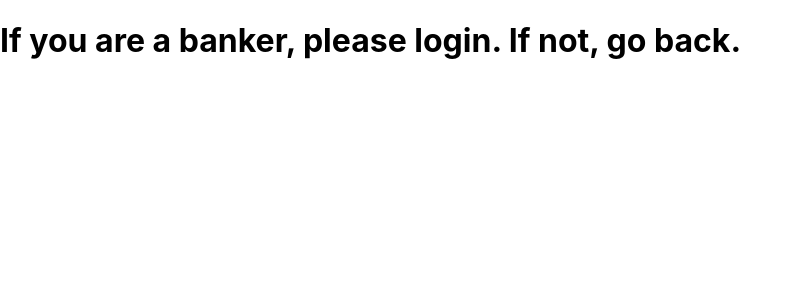
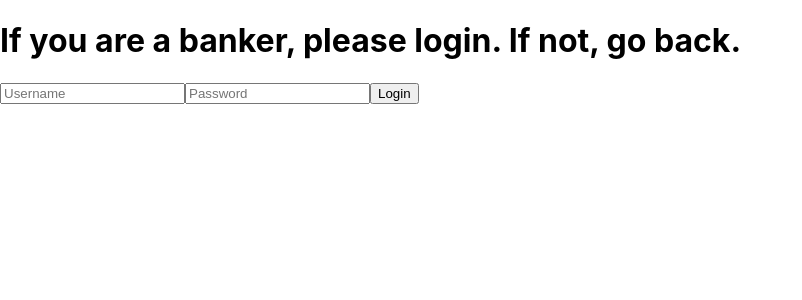
Before and after one commit to jedawson/java-practice, a React (Create React App) app in the folder amsfrontend/: page /bankerlogin in a window 1280 px wide. Shown: the top 300 px of the page, without its empty margins (0-802 px from the left). Built offline with nearby package versions, Linux system fonts and the light colour scheme.

Commit message:
create state

```diff
--- a/amsfrontend/src/routes/BankerLogin.tsx
+++ b/amsfrontend/src/routes/BankerLogin.tsx
@@ -1,6 +1,32 @@
+import { useState } from "react";
+
+export interface Input {
+    username: any;
+    password: any;
+}
+
 const BankerLogin = () => {
+    const [input, setInput] = useState<Input>({username: '', password: ''})
     return (
-        <h1>If you are a banker, please login. If not, go back.</h1>
+        <div id="loginForm">
+            <h1>If you are a banker, please login. If not, go back.</h1>
+            <form>
+                <input
+                    name="username"
+                    type="text"
+                    placeholder="Username"
+                    value={input.username}
+                    />
+                <input
+                    name="password"
+                    type="password"
+                    placeholder="Password"
+                    />
+                <button type="submit">Login</button>
+            </form>
+
+        </div>
+
     )
 }
 
```
